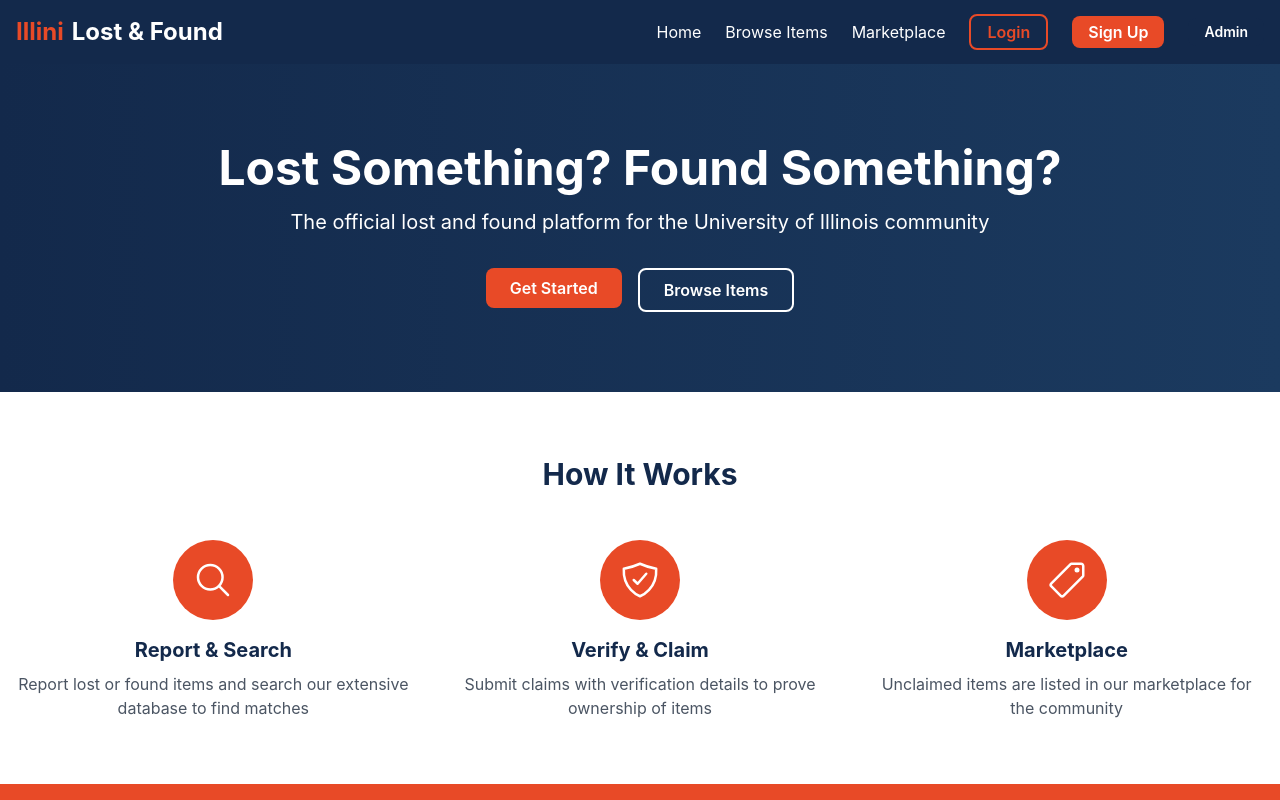
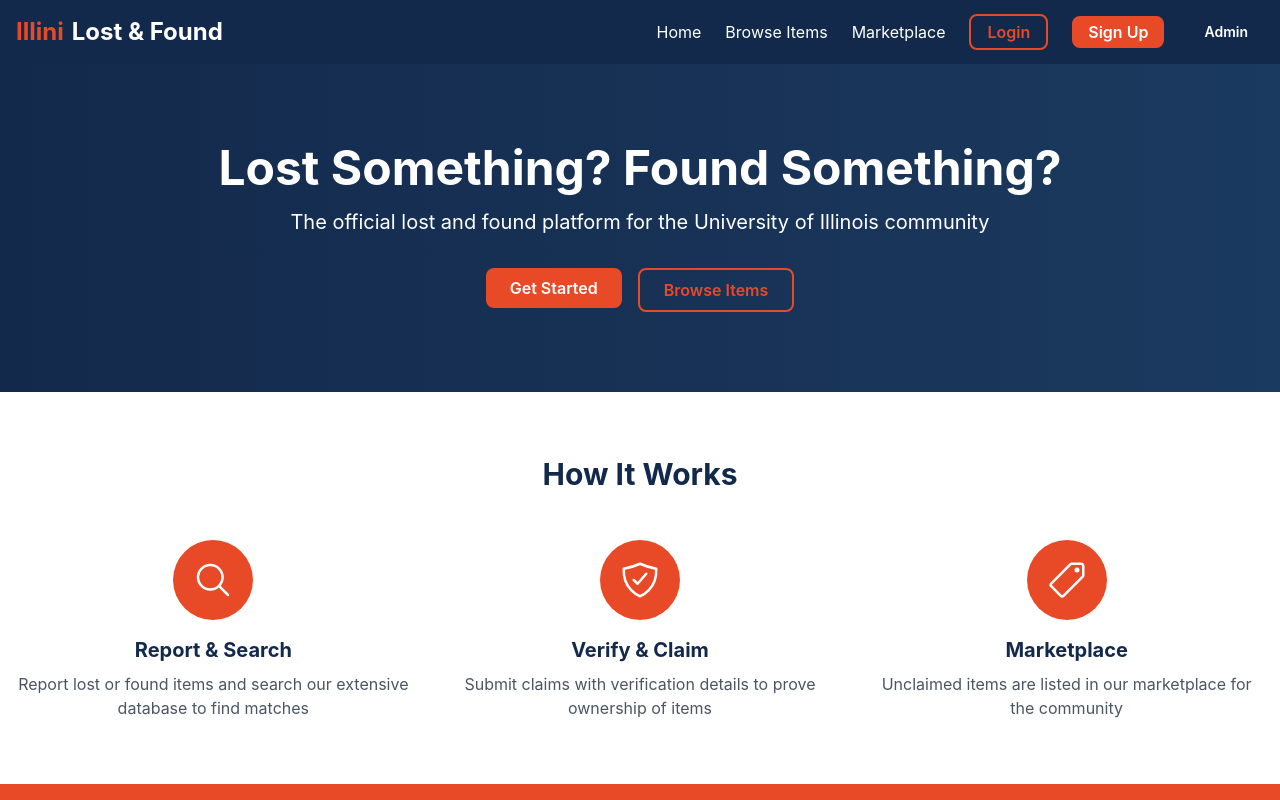
Before and after one commit to akwaghcodehub/EITD, a React (Vite) app in the folder frontend/: page / in a window 1280 px wide. Shown: the top 800 px of the page. Built offline with nearby package versions, Linux system fonts and the light colour scheme.

Commit message:
changes in buttons

```diff
--- a/frontend/src/pages/HomePage.tsx
+++ b/frontend/src/pages/HomePage.tsx
@@ -27,7 +27,7 @@
                   </Button>
                 </Link>
                 <Link to="/report-found">
-                  <Button variant="outline" className="w-full sm:w-auto !border-white !text-white hover:!bg-white hover:!text-illini-blue">
+                  <Button variant="outline" className="w-full sm:w-auto">
                     Report Found Item
                   </Button>
                 </Link>
@@ -40,7 +40,7 @@
                   </Button>
                 </Link>
                 <Link to="/browse">
-                  <Button variant="outline" className="w-full sm:w-auto !border-white !text-white hover:!bg-white hover:!text-illini-blue">
+                  <Button variant="outline" className="w-full sm:w-auto">
                     Browse Items
                   </Button>
                 </Link>
```
